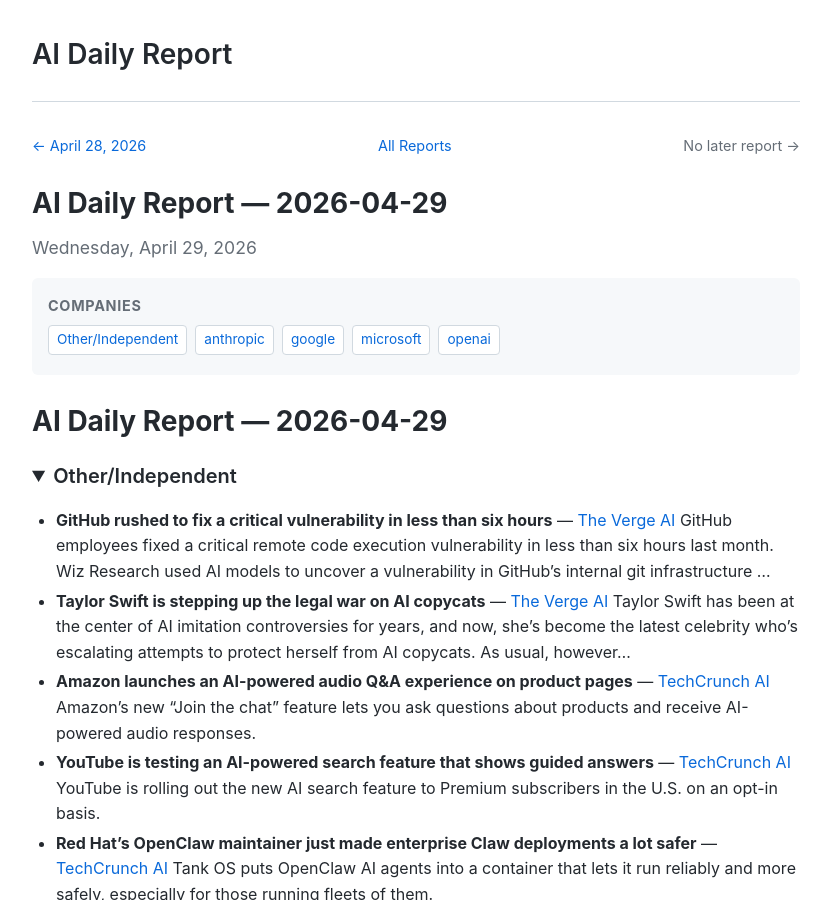
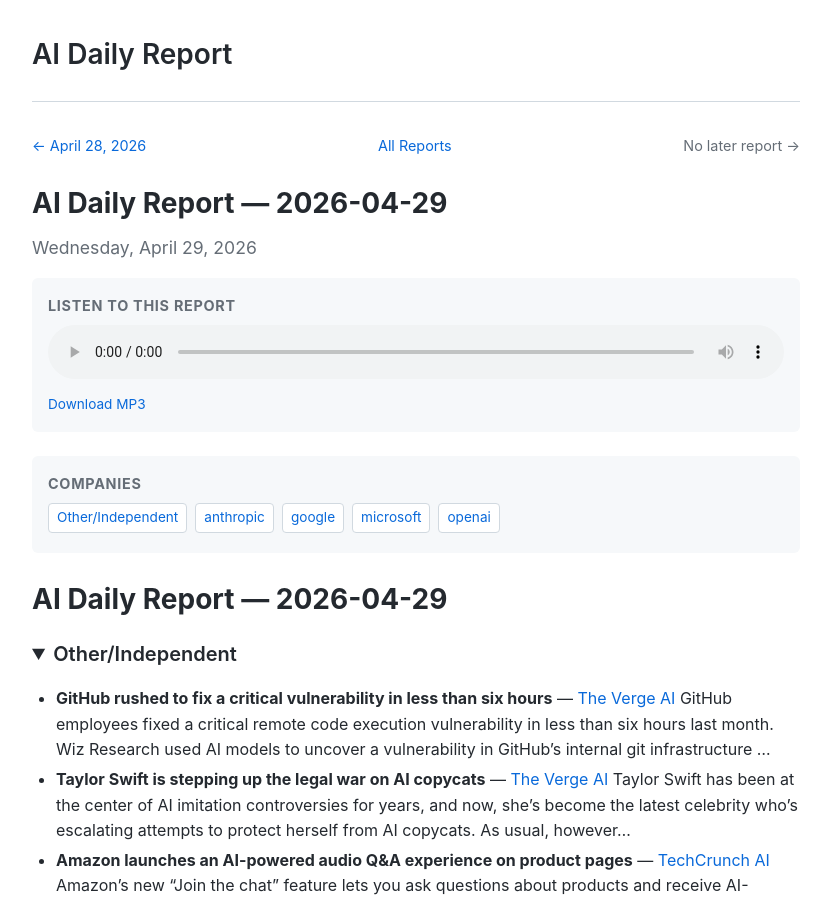
Before and after one commit to lankeami/ai-upskill, a Jekyll site: the page built from reports/2026-04-29.md, in a window 1280 px wide and 900 px high. Shown: the whole window, without its empty margins (224-1053 px from the left). Built offline with Jekyll 4.4.1, drawn with Linux system fonts in a browser that asks for light colours; some of the changed lines change nothing that is shown.

Commit message:
chore: add podcast URL to 2026-04-29 report

```diff
--- a/reports/2026-04-29.md
+++ b/reports/2026-04-29.md
@@ -4,6 +4,7 @@
 date: 2026-04-29
 companies: ["Other/Independent", "anthropic", "google", "microsoft", "openai"]
 item_count: 42
+podcast_url: "https://github.com/lankeami/ai-upskill/releases/download/podcast-2026-04-29/2026-04-29.mp3"
 ---
 
 # AI Daily Report — 2026-04-29
```
